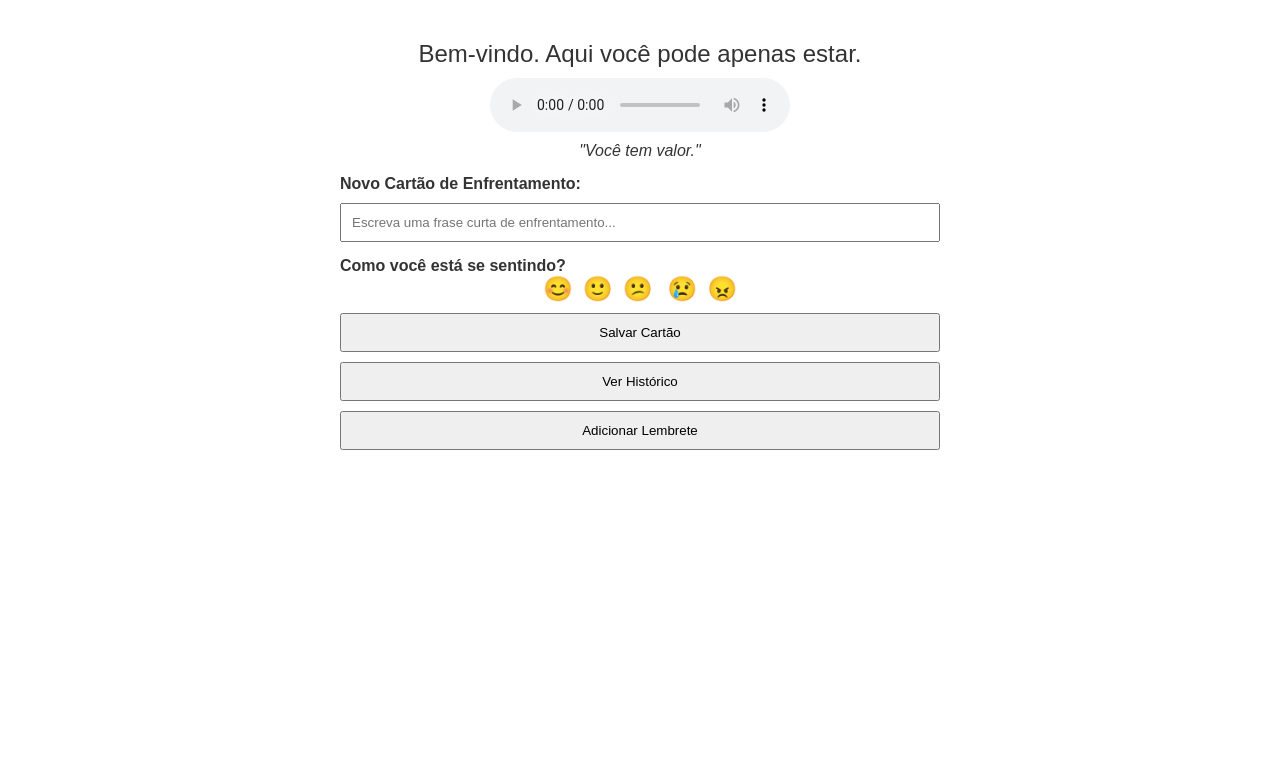
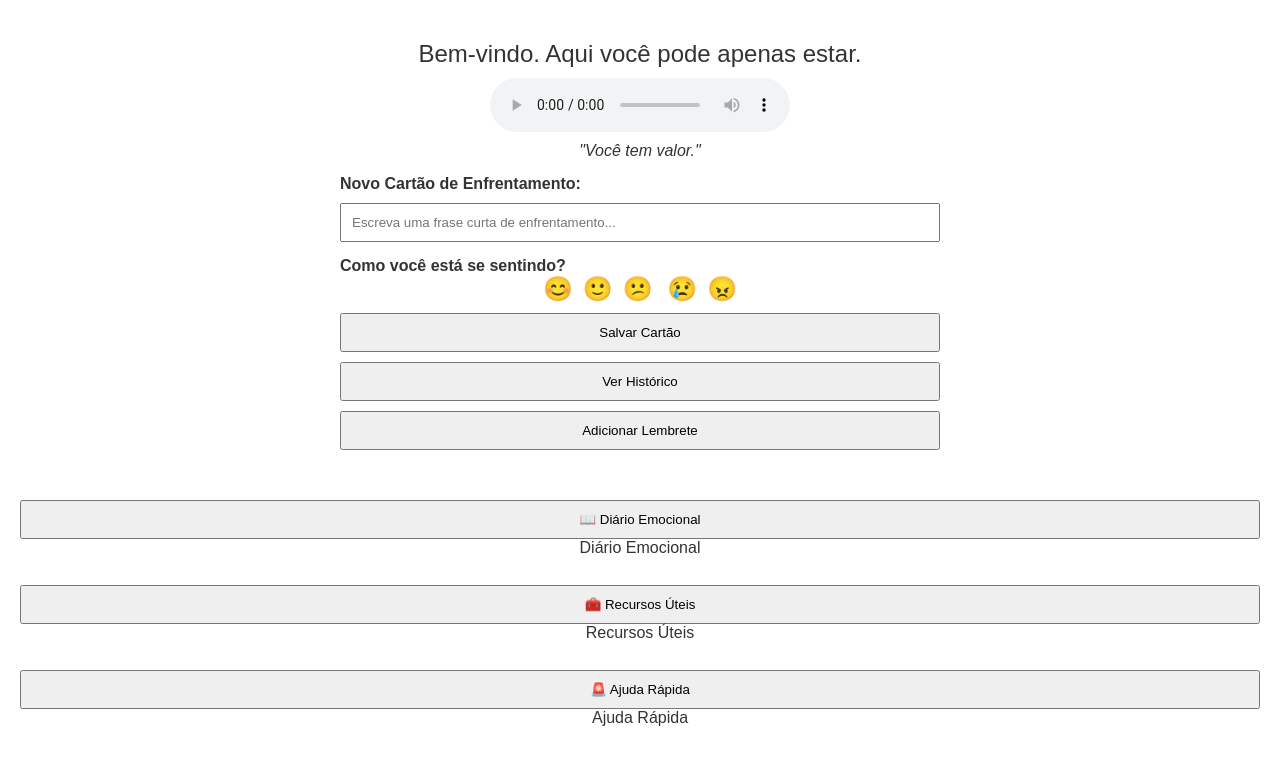
Before and after one commit to sabrinaniehues/refugio-digital-completo, a plain HTML site: page index.html in a window 1280 px wide. Drawn offline with Linux system fonts and the light colour scheme.

Commit message:
Decrições adicionadas

```diff
--- a/index.html
+++ b/index.html
@@ -92,5 +92,12 @@
       alert("Lembrete será criado e vinculado ao Google Agenda (simulado).");
     }
   </script>
+
+<div class="extra-buttons" style="margin-top: 20px;">
+  <button onclick="window.location.href='diario.html'" title="Registrar sentimentos e emoções">📖 Diário Emocional</button> Diário Emocional<br><br>
+  <button onclick="window.location.href='recursos.html'" title="Links úteis de apoio emocional">🧰 Recursos Úteis</button> Recursos Úteis<br><br>
+  <button onclick="window.location.href='ajuda.html'" title="Acesso rápido ao CVV e mapa de atendimento">🚨 Ajuda Rápida</button> Ajuda Rápida
+</div>
+
 </body>
 </html>
```
